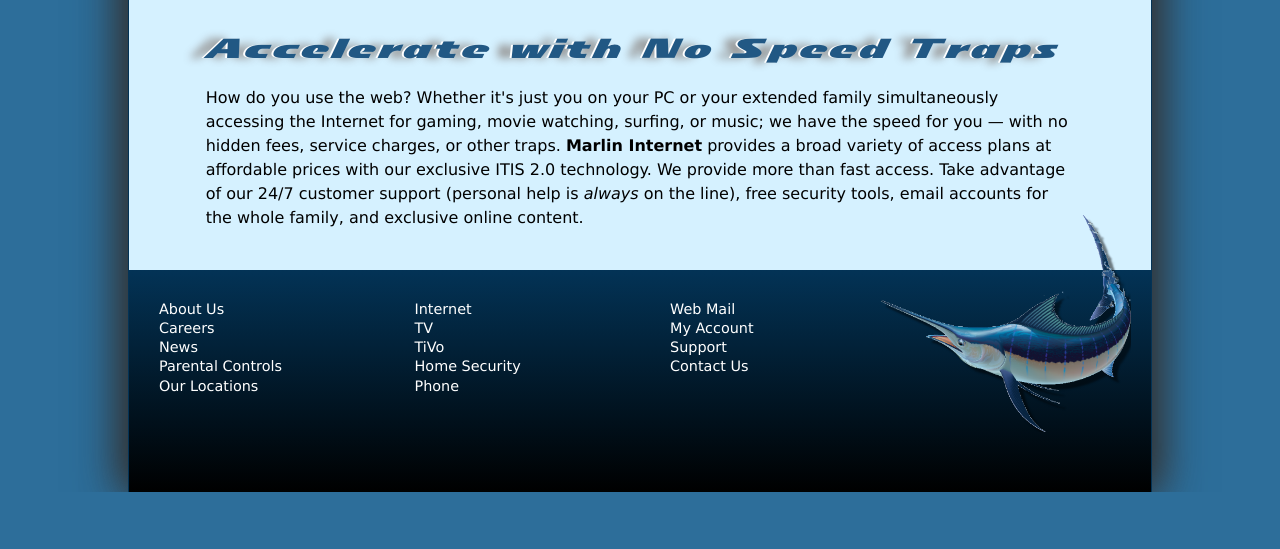
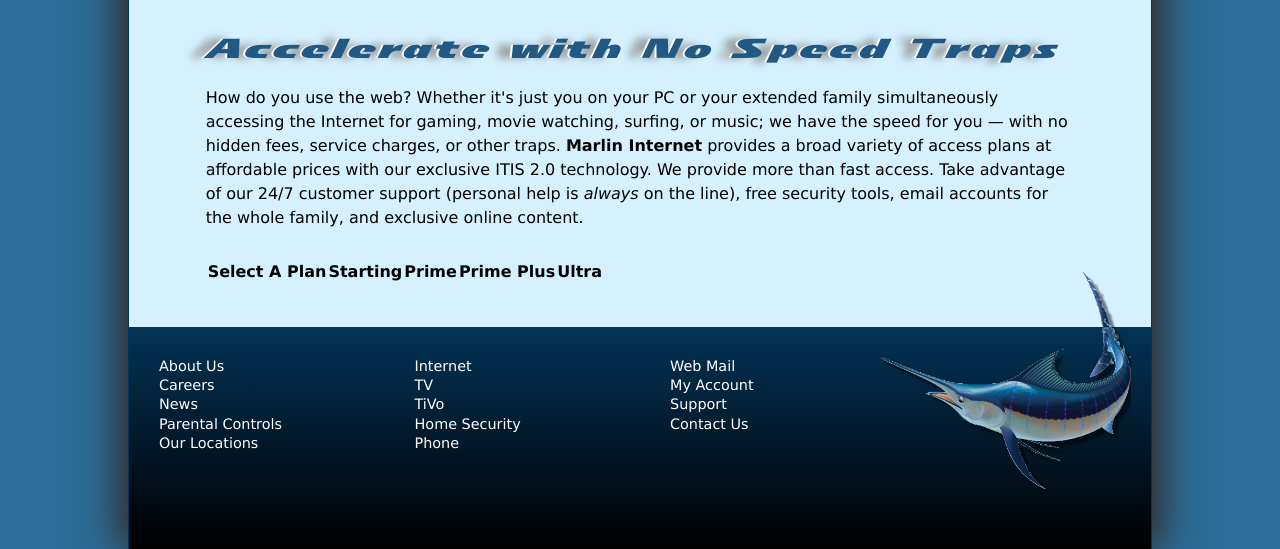
Before and after one commit to TAdcox009/S2_Project_08_01, a plain HTML site: page index.html in a window 1280 px wide. Shown: the part 334-883 px from the top of the page. Before the commit the page ends 826 px from the top, so only its background shows below. Drawn offline with Linux system fonts and the light colour scheme.

Commit message:
commmit 1
created a table.

```diff
--- a/mi_pricing_txt.html
+++ b/index.html
@@ -7,8 +7,8 @@
       Case Problem 1
 
       Marlin Internet Pricing
-      Author:
-      Date:
+      Author: Todd Adcox Jr
+      Date: 12-10-18
 
       Filename:   mi_pricing.html
 
@@ -19,6 +19,7 @@
    <title>Marlin Internet</title>
    <link href="mi_reset.css" rel="stylesheet" />
    <link href="mi_styles.css" rel="stylesheet" />
+   <link rel="stylesheet" href="mi_tables.css" />
 </head>
 
 <body>
@@ -46,6 +47,28 @@
          We provide more than fast access. Take advantage of our 24/7 customer support
          (personal help is <em>always</em> on the line), free security tools, email accounts
          for the whole family, and exclusive online content.</p>
+         <table id="pricing">
+            <colgroup>
+               <col id="firstCol">
+               <col class="dayCols" span="4" />
+            </colgroup>
+            <thead>
+               <tr>
+                  <th rowspan="2">Select A Plan</th>
+                  <th>Starting</th>
+                  <th>Prime</th>
+                  <th>Prime Plus</th>
+                  <th>Ultra</th>
+               </tr>
+            </thead>
+            <thead>
+               <tr></tr>
+               <tr></tr>
+            </thead>
+         </table>
+
+
+<!-- 5. Add a thead row group element containing two rows. In the first row, insert five th elements containing the text shown in Figure 6-49. The first heading cell should span two rows. In the second row, add four headings cells containing the prices of the plans shown in Figure 6-49. Use a br element to display the price information on two separate lines. -->
 
 
    </article>
--- a/mi_tables_txt.css
+++ b/mi_tables.css
@@ -6,9 +6,8 @@
    Case Problem 1
 
    Tables Style Sheet
-   Author:
-   Date:
-
+      Author: Todd Adcox Jr
+      Date: 12-10-18
    Filename:         mi_tables.css
 
 */
```
